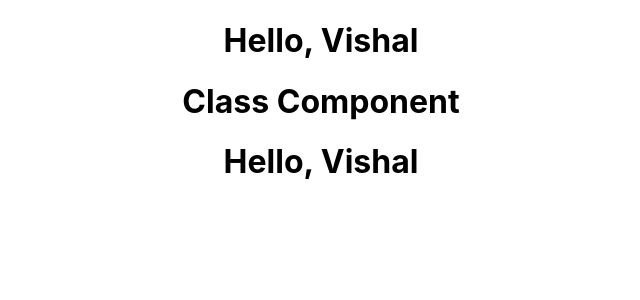
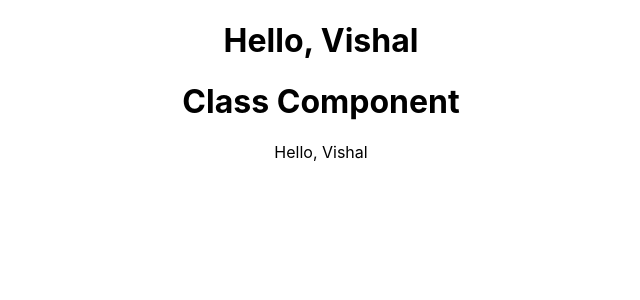
Before and after one commit to vishal-muralidharan/React-Course, a React (Create React App) app in the folder hello-world/: page / in a window 1280 px wide. Shown: the top 300 px of the page, without its empty margins (319-959 px from the left). Built offline with nearby package versions, Linux system fonts and the light colour scheme.

Commit message:
Used createElement Function

```diff
--- a/hello-world/src/components/Hello.js
+++ b/hello-world/src/components/Hello.js
@@ -1,9 +1,11 @@
 import React from 'react'
 
 const Hello = () => {
-    return (
-        <h1>Hello, Vishal</h1>
-    )
+    // return (
+    //    <h1>Hello, Vishal</h1>
+    // )
+
+    return React.createElement('div', null, 'Hello, Vishal')
 }
 
 export default Hello
```
